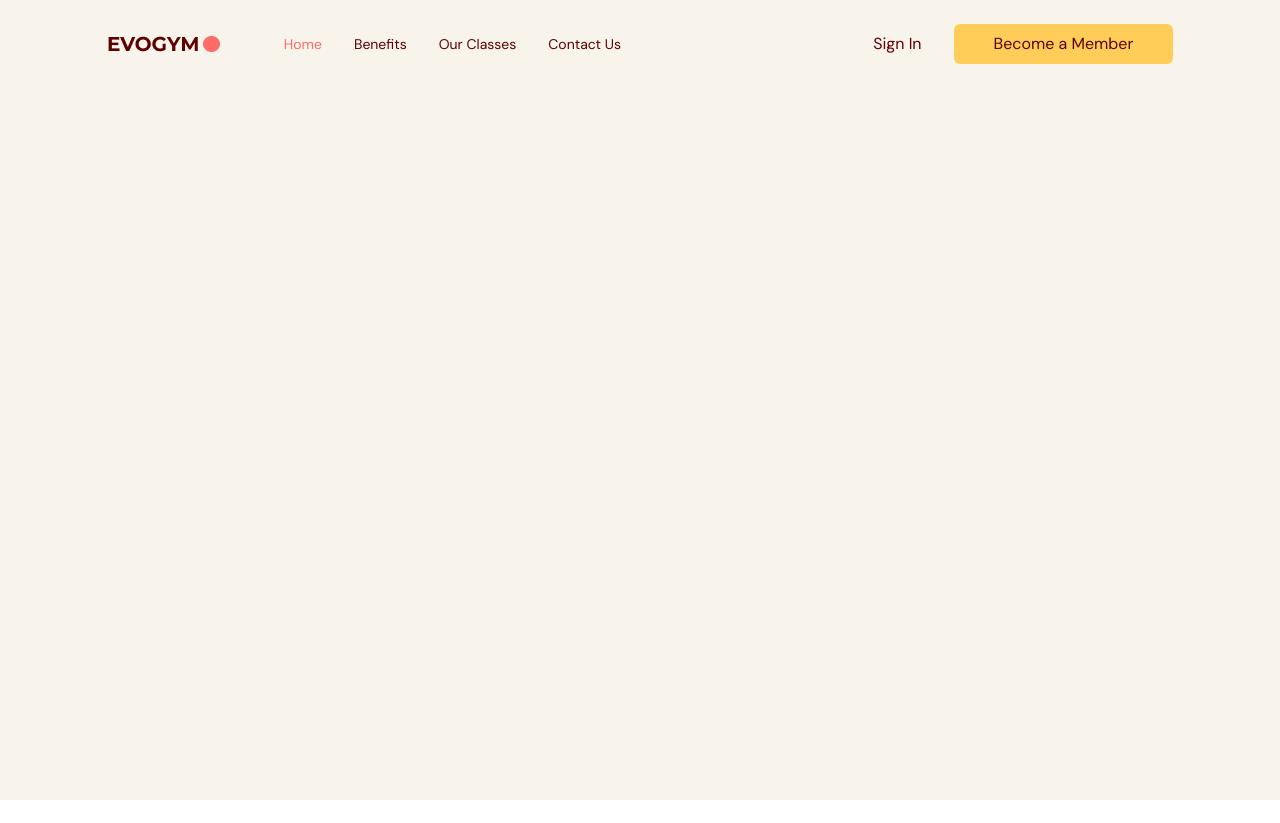
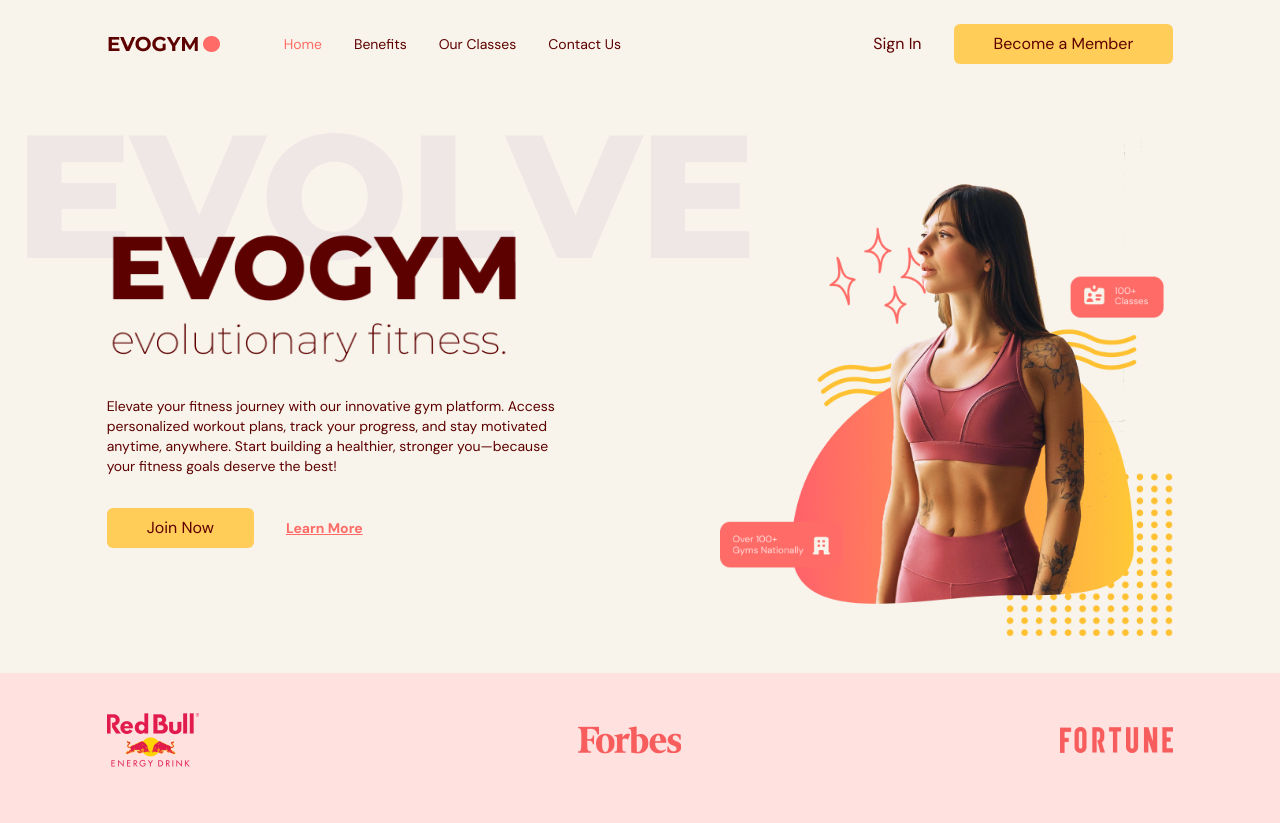
Before and after one commit to AminduBhashana/gym_react_typescript_application, a React (Vite) app: page / in a window 1280 px wide. Before the commit the page ends 800 px from the top, so only its background shows below. Built offline with nearby package versions, Linux system fonts and the light colour scheme.

Commit message:
complete the home page

```diff
--- a/src/App.tsx
+++ b/src/App.tsx
@@ -1,6 +1,7 @@
 import { useEffect, useState } from "react"
 import Navbar from "./scenes/navbar"
 import { SelectedPage } from "./shared/types";
+import Home from "./scenes/home";
 
 function App() {
   const [selectedPage,setSelectedPage] = useState<SelectedPage>(SelectedPage.Home);
@@ -25,6 +26,7 @@
         selectedPage={selectedPage}
         setSelectedPage={setSelectedPage}
       />
+      <Home setSelectedPage={setSelectedPage}/>
     </div>
   )
 }
--- /dev/null
+++ b/src/scenes/home/index.tsx
@@ -0,0 +1,94 @@
+import useMediaQuery from "../../hooks/useMediaQuery";
+import { SelectedPage } from "../../shared/types";
+import HomePageText from '../../assets/HomePageText.png';
+import HomePageGraphic from '../../assets/HomePageGraphic.png';
+import SponsorRedBull from '../../assets/SponsorRedBull.png';
+import SponsorForbes from '../../assets/SponsorForbes.png';
+import SponsorFortune from '../../assets/SponsorFortune.png';
+import ActionButton from "../../shared/ActionButton";
+import AnchorLink from "react-anchor-link-smooth-scroll";
+import { motion } from "framer-motion";
+
+type Props = {
+    setSelectedPage: (value: SelectedPage) => void;
+}
+
+const Home = ({setSelectedPage}: Props) => {
+    const isAboveMediumScreens = useMediaQuery("(min-width:1060px)");
+  return (
+    <section
+        id="home"
+        className="gap-16 bg-gray-20 py-10 md:h-full md:pb-0"
+    >
+        {/* {IMAGE AND MAIN HEADER} */}
+        <motion.div
+            className="md:flex mx-auto w-5/6 items-center justify-center md:h-5/6"
+            onViewportEnter={() => setSelectedPage(SelectedPage.Home)}
+            >
+            {/* {MAIN HEADER} */}
+            <div className="z-10 mt-32 md:basis-3/5">
+                {/* {HEADINGS} */}
+                <motion.div
+                    className="md:-mt-20"
+                    initial="hidden"
+                    whileInView="visible"
+                    viewport={{once: true, amount:0.5}}
+                    transition={{duration:0.5}}
+                    variants={{
+                        hidden : {opacity: 0, x: -50},
+                        visible : {opacity: 1, x: 0}
+                    }}
+                >
+                    <div className="relative">
+                        <div className="before:absolute before:-left-20 before:z-[-1] before:-top-20 md:before:content-evolvetext">
+                            <img alt="home-page-text" src={HomePageText}/>
+                        </div>
+                    </div>
+                    <p className="mt-8 text-sm">Elevate your fitness journey with our innovative gym platform. Access personalized workout plans, track your progress, and stay motivated anytime, anywhere. Start building a healthier, stronger you—because your fitness goals deserve the best!</p>
+                </motion.div>
+                {/* {ACTIONS} */}
+                <motion.div
+                    className="mt-8 flex items-center gap-8 md:justify-start"
+                    initial="hidden"
+                    whileInView="visible"
+                    viewport={{once: true, amount:0.5}}
+                    transition={{delay:0.2, duration:0.5}}
+                    variants={{
+                        hidden : {opacity: 0, x: -50},
+                        visible : {opacity: 1, x: 0}
+                    }}
+                    >
+                    <ActionButton setSelectedPage={setSelectedPage}>
+                        Join Now
+                    </ActionButton>
+                    <AnchorLink
+                        className="text-sm font-bold text-primary-500 underline hover:text-secondary-400"
+                        onClick={() => setSelectedPage(SelectedPage.ContactUs)}
+                        href={`#${SelectedPage.ContactUs}`}
+                    >
+                        <p>Learn More</p>
+                    </AnchorLink>
+                </motion.div>
+            </div>
+            {/* {IMAGE} */}
+            <div className="flex basis-3/5 justify-center md:z-10 md:ml-40 md:mt-16 md:justify-items-end">
+                <img alt="home-page-graphic" src={HomePageGraphic}/>
+            </div>
+        </motion.div>
+        {/* {SPONSORS} */}
+        {isAboveMediumScreens && (
+            <div className="h-[150px] w-full bg-primary-100 py-10">
+               <div className="mx-auto w-5/6">
+                    <div className="flex items-center justify-between gap-16">
+                        <img alt="redbull-sponsor" src={SponsorRedBull}/>
+                        <img alt="forbes-sponsor" src={SponsorForbes}/>
+                        <img alt="fortune-sponsor" src={SponsorFortune}/>
+                  </div>
+                </div>
+            </div>
+        )}
+    </section>
+  )
+}
+
+export default Home
--- a/src/shared/ActionButton.tsx
+++ b/src/shared/ActionButton.tsx
@@ -11,8 +11,8 @@
   return (
     <AnchorLink
         className="rounded-md  bg-secondary-400 px-10 py-2 hover:bg-primary-500 hover:text-white"
-        onClick={() => setSelectedPage(SelectedPage.CobtactUs)}
-        href={`#${SelectedPage.CobtactUs}`}
+        onClick={() => setSelectedPage(SelectedPage.ContactUs)}
+        href={`#${SelectedPage.ContactUs}`}
     >
         {children}
     </AnchorLink>
--- a/src/shared/types.ts
+++ b/src/shared/types.ts
@@ -2,5 +2,5 @@
     Home = "home",
     Benefits = "benefits",
     OurClasses = "ourclasses",
-    CobtactUs = "contactus",
+    ContactUs = "contactus",
 }
```
